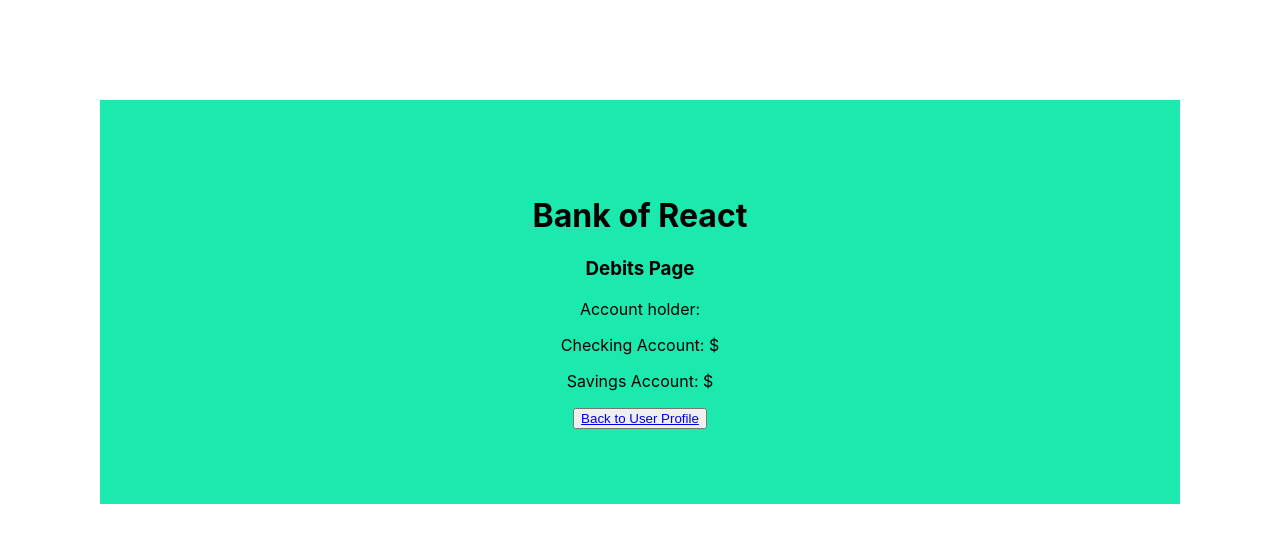
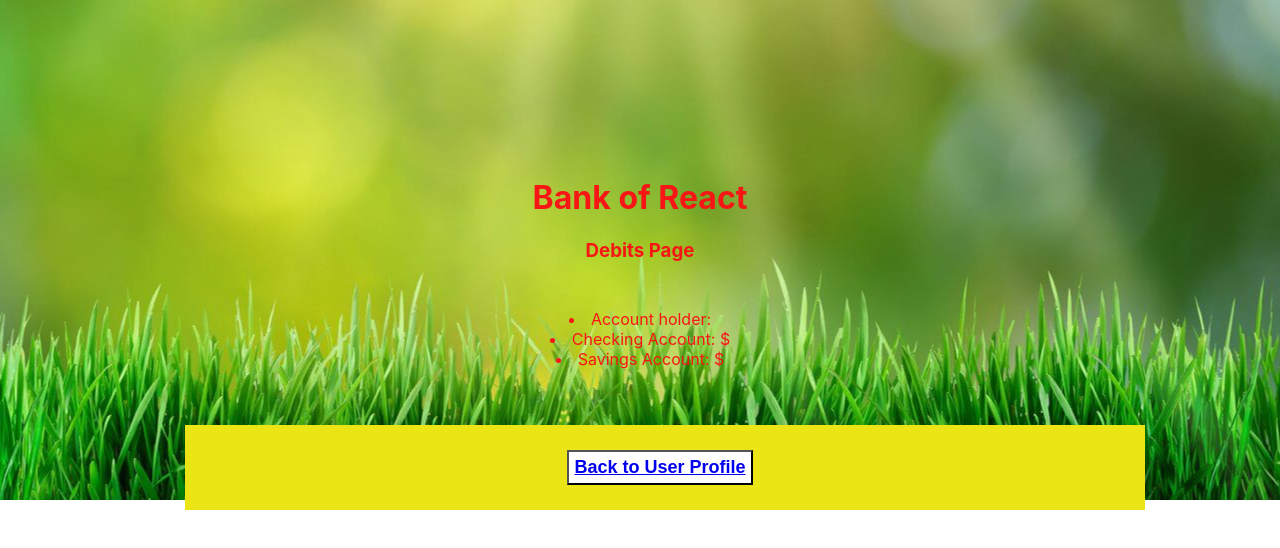
Before and after one commit to brangmai1/WebDev-Sum21-Assign4-BankOfReact, a React (Create React App) app: page /debits in a window 1280 px wide. Shown: the top 548 px of the page. Built offline with nearby package versions, Linux system fonts and the light colour scheme; no server answers.

Commit message:
made text colors and background image changes to index.css

```diff
--- a/src/App.css
+++ b/src/App.css
@@ -14,7 +14,7 @@
 }
 
 .App-header {
-  background-color: #a72d92;
+  background-color: yellow;
   min-height: 100vh;
   display: flex;
   flex-direction: column;
@@ -25,7 +25,7 @@
 }
 
 .App-link {
-  color: #a13421;
+  color: black;
 }
 
 @keyframes App-logo-spin {
--- a/src/components/Home.js
+++ b/src/components/Home.js
@@ -15,7 +15,9 @@ class Home extends Component {
                 <h4>Welcome to</h4>
                 <h1>Bank of React</h1>
                 <p>Home Page</p>
-                <button><Link to="/login">Login</Link></button>
+                <ul>
+                    <button><Link to="/login">Login</Link></button>
+                </ul>
             </div>
         );
     }
--- a/src/components/UserProfile.js
+++ b/src/components/UserProfile.js
@@ -17,15 +17,17 @@ class UserProfile extends Component {
                 <div>Username: {this.props.userName}</div>
                 <AccountBalance accountBalance={this.props.accountBalance} />
                 <div>Member Since: {this.props.memberSince}</div>
-                <botton>
-                    <Link to="/debits">Debits</Link>
-                </botton>
-                <botton>
-                    <Link to="/credits">Credits</Link>
-                </botton>
-                <button>
-                    <Link to="/">Return to Home</Link>
-                </button>
+                <ul>
+                    <button>
+                        <Link to="/debits">Debits</Link>
+                    </button>
+                    <button>
+                        <Link to="/credits">Credits</Link>
+                    </button>
+                    <button>
+                        <Link to="/">Home</Link>
+                    </button>
+                </ul>
 
             </div>
         );
--- a/src/components/debits.js
+++ b/src/components/debits.js
@@ -30,13 +30,18 @@ class Debits extends Component{
             <div>
                 <h1>Bank of React</h1>
                 <h3>Debits Page</h3>
-                <p>Account holder: </p>
-                <p>Checking Account: $</p>
-
-                <p>Savings Account: $</p>
-                <button>
-                    <Link to="/userProfile">Back to User Profile</Link>
-                </button>
+                <div>
+                    <li>Account holder: </li>
+                    <li>Checking Account: $</li>
+                    <li>Savings Account: $</li>
+                </div>
+                <div>
+                <ul>
+                    <button>
+                        <Link to="/userProfile">Back to User Profile</Link>
+                    </button>
+                </ul>
+                </div>
             </div>
         );
     }
--- a/src/index.css
+++ b/src/index.css
@@ -1,14 +1,18 @@
 
 
 body {
-  margin: 0px;
-  padding: 100px;
+  padding: 65px;
   text-align: center;
+  background-image: url("./components/images/lawn.jpeg");
+  background-repeat: no-repeat;
+  background-attachment: fixed;
+  background-position: top;
   font-family: -apple-system, BlinkMacSystemFont, 'Segoe UI', 'Roboto', 'Oxygen',
     'Ubuntu', 'Cantarell', 'Fira Sans', 'Droid Sans', 'Helvetica Neue',
     sans-serif;
   -webkit-font-smoothing: antialiased;
   -moz-osx-font-smoothing: grayscale;
+  color: rgb(247, 21, 21);
 }
 
 code {
@@ -17,6 +21,23 @@ code {
 }
 
 div {
-  background-color: rgb(27, 233, 174);
+  padding: 28px;
+}
+
+ul {
+  background-color: rgb(236, 229, 22);
+  background-attachment: fixed;
   padding: 25px;
+  margin: 0px;
+  width: 100%;
 }
+
+button {
+  margin: 0;
+  padding: 5px 5px;
+  background-color: white;
+  font-weight: bold;
+  font-size: 18px;
+  display: inline-block;
+  margin-right: 10px;
+}
```
Also changed, not shown: src/components/images/lawn.jpeg (added).
